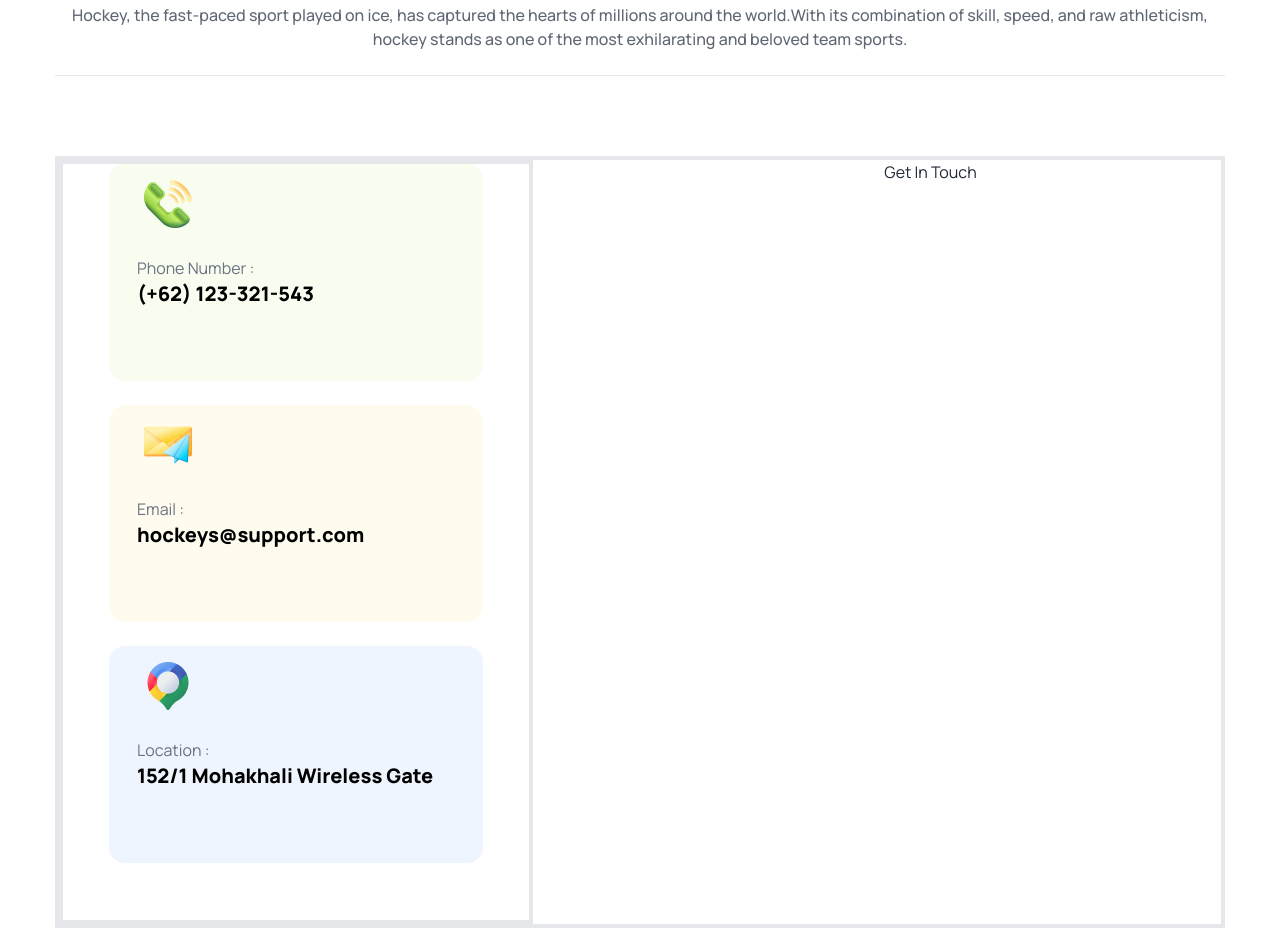
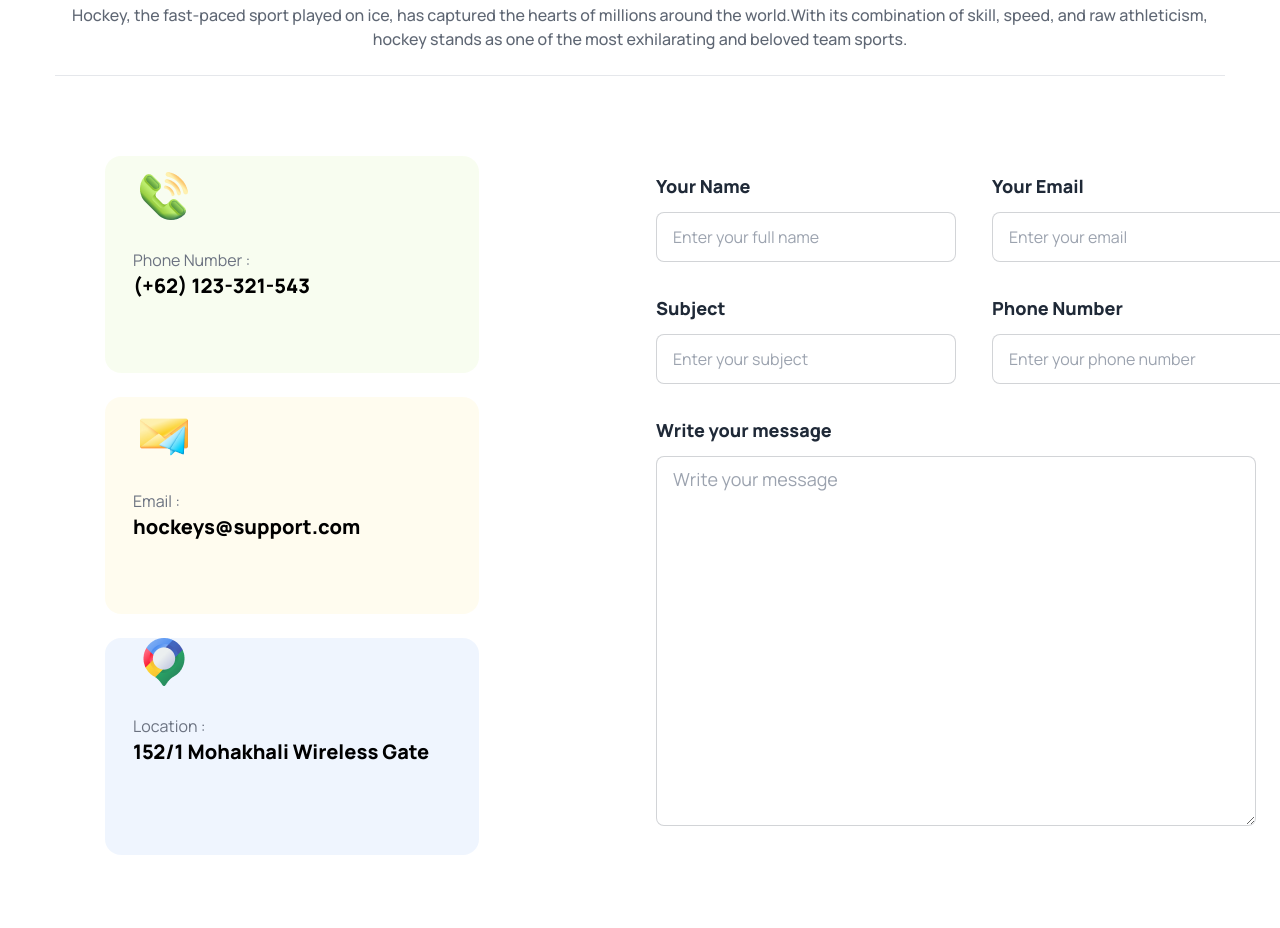
Before and after one commit to Sohelrana2815/B9-A3-Hockyes, a plain HTML site: page index.html in a window 1280 px wide. Shown: the part 3616-4544 px from the top of the page. Drawn offline with nearby package versions, Linux system fonts and the light colour scheme.

Commit message:
input field lg sm done.

```diff
--- a/index.html
+++ b/index.html
@@ -614,11 +614,9 @@
       <!-- end touch section -->
 
       <!--start input section -->
-      <section class="lg:w-[1170px] mx-auto border-4 grid lg:grid-cols-2 mt-20">
+      <section class="lg:w-[1170px] mx-auto grid lg:grid-cols-2 mt-20">
         <!-- adress -->
-        <div class="lg:w-[474px] lg:h-[764px] border-4 space-y-6">
-
-
+        <div class="lg:w-[474px] lg:h-[764px] space-y-6">
           <!-- 1 -->
           <div
             class="card lg:w-[374px] lg:h-[217px] w-[287px] h-[184px] bg-[#BCED6D1A] rounded-2xl mx-auto"
@@ -642,7 +640,6 @@
             </div>
           </div>
           <!-- 1 -->
-
 
           <!-- 2 -->
           <div
@@ -668,7 +665,6 @@
           </div>
           <!-- 2 -->
 
-
           <!-- 3 -->
           <div
             class="card lg:w-[374px] lg:h-[217px] w-[287px] h-[184px] bg-[#629CF31A] rounded-2xl mx-auto"
@@ -676,7 +672,7 @@
             <figure>
               <div>
                 <img
-                  class="relative lg:right-32 right-20 mt-4"
+                  class="relative lg:right-32 right-20"
                   src="Images/Group 1171275321.png"
                   alt="Shoes"
                 />
@@ -694,13 +690,62 @@
           <!-- 3 -->
         </div>
         <!--end adress -->
+        <!--start input section -->
 
-        <div>
-          <h3 class="text-center">Get In Touch</h3>
-          <p></p>
+        <div class="lg:w-[672px] lg:h-[764px]">
+          <div class="grid lg:grid-cols-2 lg:grid-rows-2 gap-8 px-4 mt-4">
+            <!-- input 1 -->
+            <div>
+              <h3 class="font-extrabold text-lg mb-3">Your Name</h3>
+              <input
+                type="text"
+                placeholder="Enter your full name"
+                class="input input-bordered lg:w-[300px] lg:h-[50px] max-w-xs"
+              />
+            </div>
+            <!-- input 2 -->
+
+            <div>
+              <h3 class="font-extrabold text-lg mb-3">Your Email</h3>
+              <input
+                type="text"
+                placeholder="Enter your email"
+                class="input input-bordered lg:w-[300px] lg:h-[50px] max-w-xs"
+              />
+            </div>
+            <!-- input 3 -->
+
+            <div>
+              <h3 class="font-extrabold text-lg mb-3">Subject</h3>
+              <input
+                type="text"
+                placeholder="Enter your subject"
+                class="input input-bordered lg:w-[300px] lg:h-[50px] max-w-xs"
+              />
+            </div>
+            <!-- input 4 -->
+
+            <div>
+              <h3 class="font-extrabold text-lg mb-3">Phone Number</h3>
+              <input
+                type="text"
+                placeholder="Enter your phone number"
+                class="input input-bordered lg:w-[300px] lg:h-[50px] max-w-xs"
+              />
+            </div>
+            <!-- input 5 -->
+            <div>
+              <h3 class="mb-3 font-extrabold text-lg">Write your message</h3>
+              <textarea
+                class="text-lg lg:w-[600px] lg:h-[370px] w-[335px] h-[200px] textarea textarea-bordered"
+                placeholder="Write your message"
+              ></textarea>
+            </div>
+          </div>
         </div>
+
+        <!--end input section -->
       </section>
-      <!--end input section -->
     </main>
 
     <footer></footer>
```
